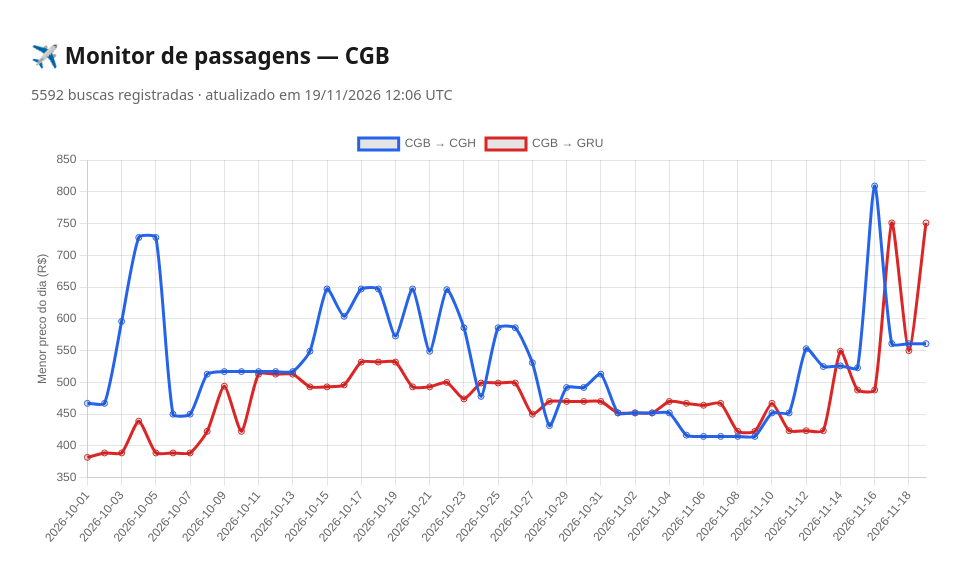
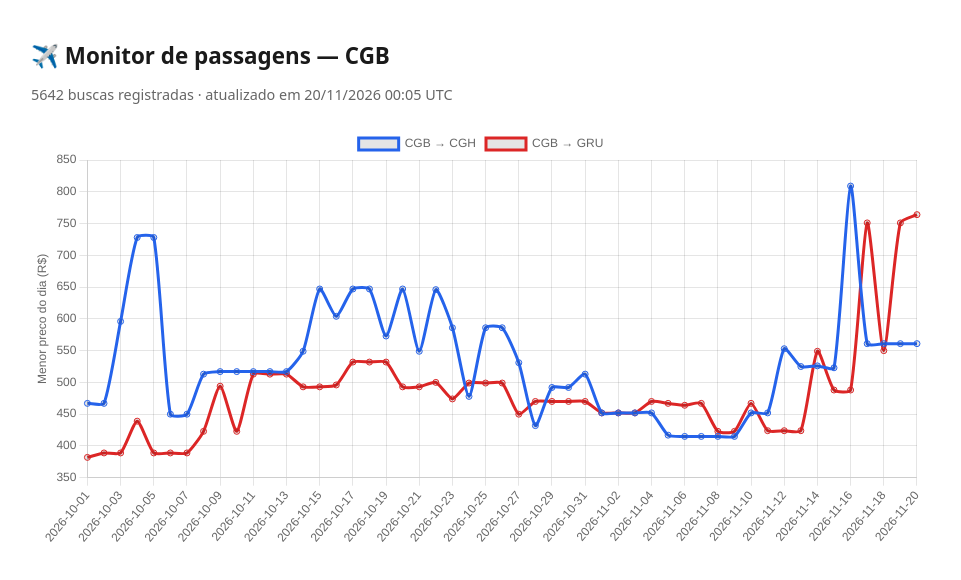
Before and after one commit to alexandre-avelino/bot-passagens, a plain HTML site: page docs/index.html in a window 1280 px wide. Shown: the whole page, without its empty margins (159-1120 px from the left). Drawn offline with nearby package versions, Linux system fonts and the light colour scheme.

Commit message:
Atualiza historico de precos e dashboard

```diff
--- a/docs/index.html
+++ b/docs/index.html
@@ -14,7 +14,7 @@
 </head>
 <body>
   <h1>✈️ Monitor de passagens — CGB</h1>
-  <p class="meta">5592 buscas registradas · atualizado em 19/11/2026 12:06 UTC</p>
+  <p class="meta">5642 buscas registradas · atualizado em 20/11/2026 00:05 UTC</p>
   <div class="grafico-container">
     <canvas id="grafico"></canvas>
   </div>
@@ -22,8 +22,8 @@
     new Chart(document.getElementById('grafico'), {
       type: 'line',
       data: {
-        labels: ["2026-10-01", "2026-10-02", "2026-10-03", "2026-10-04", "2026-10-05", "2026-10-06", "2026-10-07", "2026-10-08", "2026-10-09", "2026-10-10", "2026-10-11", "2026-10-12", "2026-10-13", "2026-10-14", "2026-10-15", "2026-10-16", "2026-10-17", "2026-10-18", "2026-10-19", "2026-10-20", "2026-10-21", "2026-10-22", "2026-10-23", "2026-10-24", "2026-10-25", "2026-10-26", "2026-10-27", "2026-10-28", "2026-10-29", "2026-10-30", "2026-10-31", "2026-11-01", "2026-11-02", "2026-11-03", "2026-11-04", "2026-11-05", "2026-11-06", "2026-11-07", "2026-11-08", "2026-11-09", "2026-11-10", "2026-11-11", "2026-11-12", "2026-11-13", "2026-11-14", "2026-11-15", "2026-11-16", "2026-11-17", "2026-11-18", "2026-11-19"],
-        datasets: [{"label": "CGB \u2192 CGH", "data": [467.0, 467.0, 596.0, 728.0, 728.0, 450.0, 450.0, 513.0, 517.0, 517.0, 517.0, 517.0, 517.0, 549.0, 647.0, 604.0, 647.0, 647.0, 573.0, 647.0, 549.0, 646.0, 586.0, 478.0, 586.0, 586.0, 531.0, 432.0, 492.0, 492.0, 513.0, 452.0, 452.0, 452.0, 452.0, 417.0, 415.0, 415.0, 415.0, 415.0, 452.0, 452.0, 553.0, 525.0, 526.0, 523.0, 809.0, 561.0, 561.0, 561.0], "borderColor": "#2563eb", "spanGaps": true, "tension": 0.2}, {"label": "CGB \u2192 GRU", "data": [382.0, 389.0, 389.0, 439.0, 389.0, 389.0, 389.0, 423.0, 494.0, 423.0, 513.0, 513.0, 513.0, 493.0, 493.0, 496.0, 532.0, 532.0, 532.0, 493.0, 493.0, 500.0, 474.0, 499.0, 499.0, 499.0, 450.0, 470.0, 470.0, 470.0, 470.0, 452.0, 452.0, 452.0, 470.0, 467.0, 464.0, 467.0, 423.0, 423.0, 467.0, 424.0, 424.0, 424.0, 549.0, 488.0, 488.0, 751.0, 550.0, 751.0], "borderColor": "#dc2626", "spanGaps": true, "tension": 0.2}]
+        labels: ["2026-10-01", "2026-10-02", "2026-10-03", "2026-10-04", "2026-10-05", "2026-10-06", "2026-10-07", "2026-10-08", "2026-10-09", "2026-10-10", "2026-10-11", "2026-10-12", "2026-10-13", "2026-10-14", "2026-10-15", "2026-10-16", "2026-10-17", "2026-10-18", "2026-10-19", "2026-10-20", "2026-10-21", "2026-10-22", "2026-10-23", "2026-10-24", "2026-10-25", "2026-10-26", "2026-10-27", "2026-10-28", "2026-10-29", "2026-10-30", "2026-10-31", "2026-11-01", "2026-11-02", "2026-11-03", "2026-11-04", "2026-11-05", "2026-11-06", "2026-11-07", "2026-11-08", "2026-11-09", "2026-11-10", "2026-11-11", "2026-11-12", "2026-11-13", "2026-11-14", "2026-11-15", "2026-11-16", "2026-11-17", "2026-11-18", "2026-11-19", "2026-11-20"],
+        datasets: [{"label": "CGB \u2192 CGH", "data": [467.0, 467.0, 596.0, 728.0, 728.0, 450.0, 450.0, 513.0, 517.0, 517.0, 517.0, 517.0, 517.0, 549.0, 647.0, 604.0, 647.0, 647.0, 573.0, 647.0, 549.0, 646.0, 586.0, 478.0, 586.0, 586.0, 531.0, 432.0, 492.0, 492.0, 513.0, 452.0, 452.0, 452.0, 452.0, 417.0, 415.0, 415.0, 415.0, 415.0, 452.0, 452.0, 553.0, 525.0, 526.0, 523.0, 809.0, 561.0, 561.0, 561.0, 561.0], "borderColor": "#2563eb", "spanGaps": true, "tension": 0.2}, {"label": "CGB \u2192 GRU", "data": [382.0, 389.0, 389.0, 439.0, 389.0, 389.0, 389.0, 423.0, 494.0, 423.0, 513.0, 513.0, 513.0, 493.0, 493.0, 496.0, 532.0, 532.0, 532.0, 493.0, 493.0, 500.0, 474.0, 499.0, 499.0, 499.0, 450.0, 470.0, 470.0, 470.0, 470.0, 452.0, 452.0, 452.0, 470.0, 467.0, 464.0, 467.0, 423.0, 423.0, 467.0, 424.0, 424.0, 424.0, 549.0, 488.0, 488.0, 751.0, 550.0, 751.0, 764.0], "borderColor": "#dc2626", "spanGaps": true, "tension": 0.2}]
       },
       options: {
         responsive: true,
```
Also changed, not shown: 1 other file.
